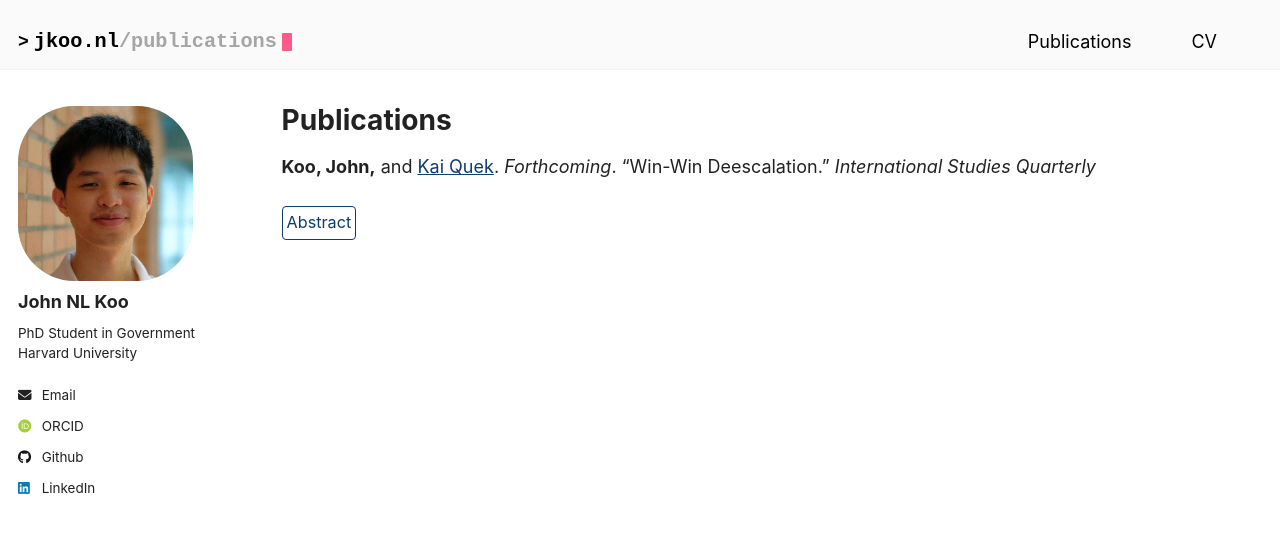
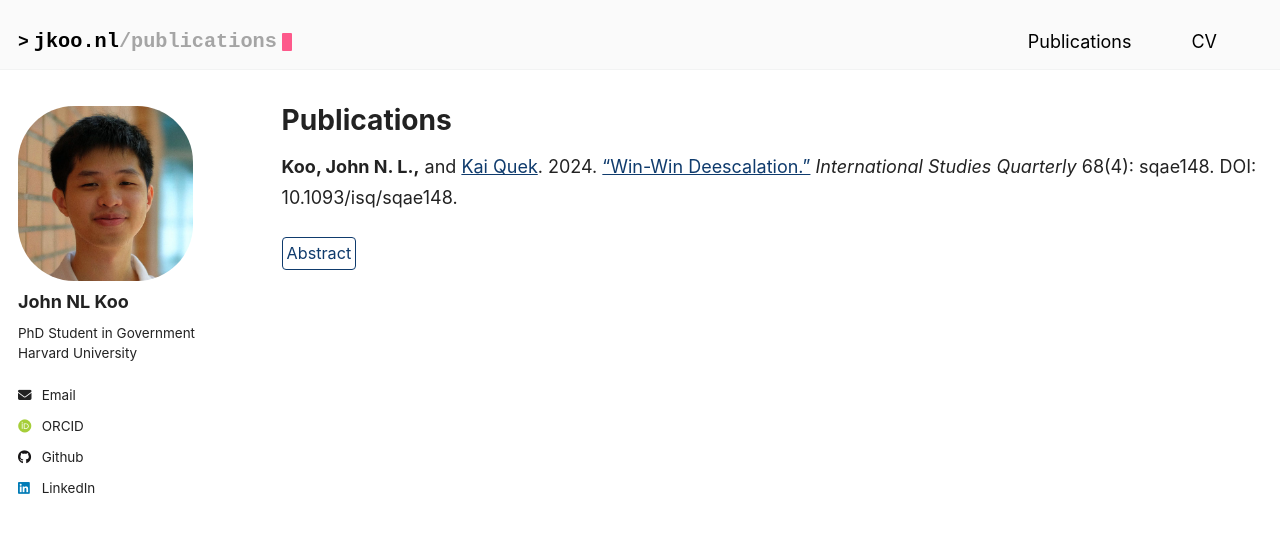
Before and after one commit to tanxpyox/jkoo.nl, a Jekyll site: the page built from _pages/publications.md, in a window 1280 px wide. Shown: the top 533 px of the page. Built offline with Jekyll 4.4.1, drawn with Linux system fonts in a browser that asks for light colours; some web fonts are replaced.

Commit message:
citation

```diff
--- a/_pages/publications.md
+++ b/_pages/publications.md
@@ -17,9 +17,10 @@ redirect_from:
 
 {% include base_path %}
 
-**Koo, John,** and [Kai Quek](https://ppaweb.hku.hk/f/quek). *Forthcoming*. "Win-Win Deescalation." *International Studies Quarterly*
+**Koo, John N. L.,** and [Kai Quek](https://ppaweb.hku.hk/f/quek). 2024. ["Win-Win Deescalation."](https://academic.oup.com/isq/article-abstract/68/4/sqae148/7918196) *International Studies Quarterly* 68(4): sqae148. DOI: 10.1093/isq/sqae148.
 
 <details><summary>Abstract</summary>Two states are stuck in a conflict because backing down is costly to their leaders. What can they do to exit the conflict peacefully? We propose a novel mechanism that is practically significant but not yet theorized and tested in international relations: win-win deescalation. One side “wins” because the other backs down; but the other also “wins” because it successfully frames its action to its public as a win. How effective are win frames? How would the public react to their leader’s—and the opponent’s—win frames? Using an original experiment in the midst of an ongoing U.S.-China conflict, we identify win frames that can induce the perception of winning and reduce the public costs of deescalation for the Chinese government. The catch, however, is that when America uses the same win frames, it can compromise the Chinese government’s effort to deescalate the conflict, even when it is America backing down. Our work sheds light on the role of win frames in international conflict and how, in the eyes of domestic audiences, backing down is not necessarily losing—nor the other backing down is necessarily you winning.</details>
+
 
 <!-- New style rendering if publication categories are defined -->
 <!-- {% if site.publication_category %}
```
